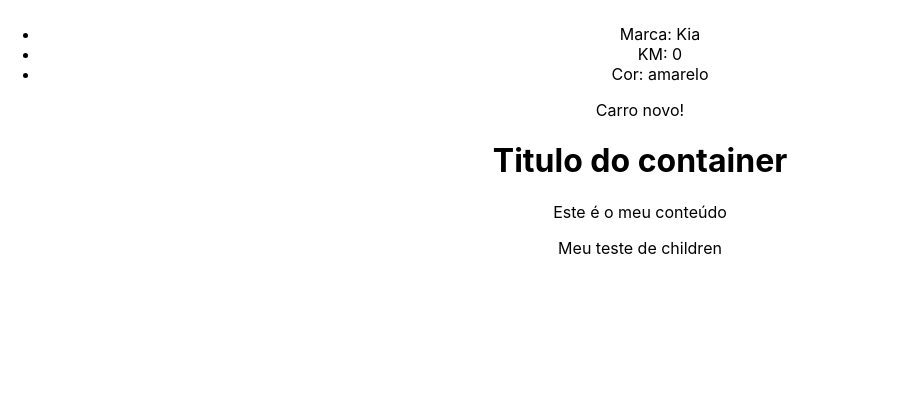
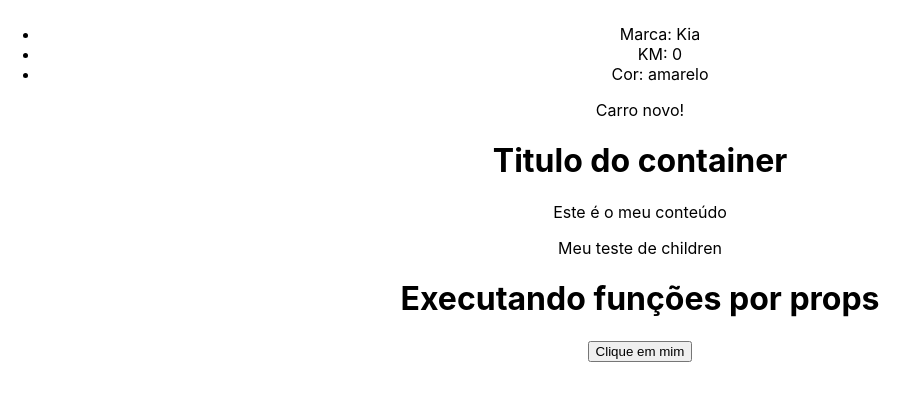
Before and after one commit to SandersonGit/estudosUdemy, a React (Create React App) app in the folder 1_fundamento/: page / in a window 1280 px wide. Shown: the part 2544-2945 px from the top of the page, without its empty margins (0-919 px from the left). Built offline with nearby package versions, Linux system fonts and the light colour scheme.

Commit message:
passando funçoes por props de pai para filho

```diff
--- a/1_fundamento/src/App.js
+++ b/1_fundamento/src/App.js
@@ -4,8 +4,10 @@
 
 import CondicionalRender from "./components/CondicionalRender";
 import Container from "./components/Container";
+import ExecuteFunction from "./components/ExecuteFunction";
 import ListRender from "./components/ListRender";
 import ManageData from "./components/ManageData";
+import Somar from "./components/Somar";
 import UserName from "./components/UserName";
 
 function App() {
@@ -14,6 +16,13 @@
     { id: 2, marca: "Ford", cor: "preto", newCar: false, km: 1000 },
     { id: 3, marca: "Kia", cor: "amarelo", newCar: true, km: 0 },
   ];
+
+  function mostrarNome  () {
+    console.log("Evento do componente pai");
+  }
+  function somar (a, b) {
+    return a + b
+  }
 
   return (
     <div className="App">
@@ -44,6 +53,7 @@
       {cars.map((car) => {
         return (
           <CarDetails
+            key={car.id}
             marca={car.marca}
             cor={car.cor}
             km={car.km}
@@ -57,6 +67,19 @@
         <Container myValue="Meu teste de children">
           <p>Este é o meu conteúdo</p>
         </Container>
+
+
+        {/* Fonções pro props */}
+        <h1>Executando funções por props</h1>
+
+      <ExecuteFunction mostrarNome= {mostrarNome}/>
+      <Somar somar= {somar} />
+
+
+
+
+
+
     </div>
   );
 }
--- /dev/null
+++ b/1_fundamento/src/components/ExecuteFunction.jsx
@@ -0,0 +1,10 @@
+
+const ExecuteFunction = ({mostrarNome}) => {
+  return (
+    <div>
+        <button onClick={mostrarNome} >Clique em mim</button>
+    </div>
+  )
+}
+
+export default ExecuteFunction
--- /dev/null
+++ b/1_fundamento/src/components/Somar.jsx
@@ -0,0 +1,15 @@
+
+
+const Somar = ({somar}) => {
+    const num1 = 5
+    const num2 = 10
+    console.log(somar(num1, num2));
+
+  return (
+    <div>
+
+    </div>
+  )
+}
+
+export default Somar
```
